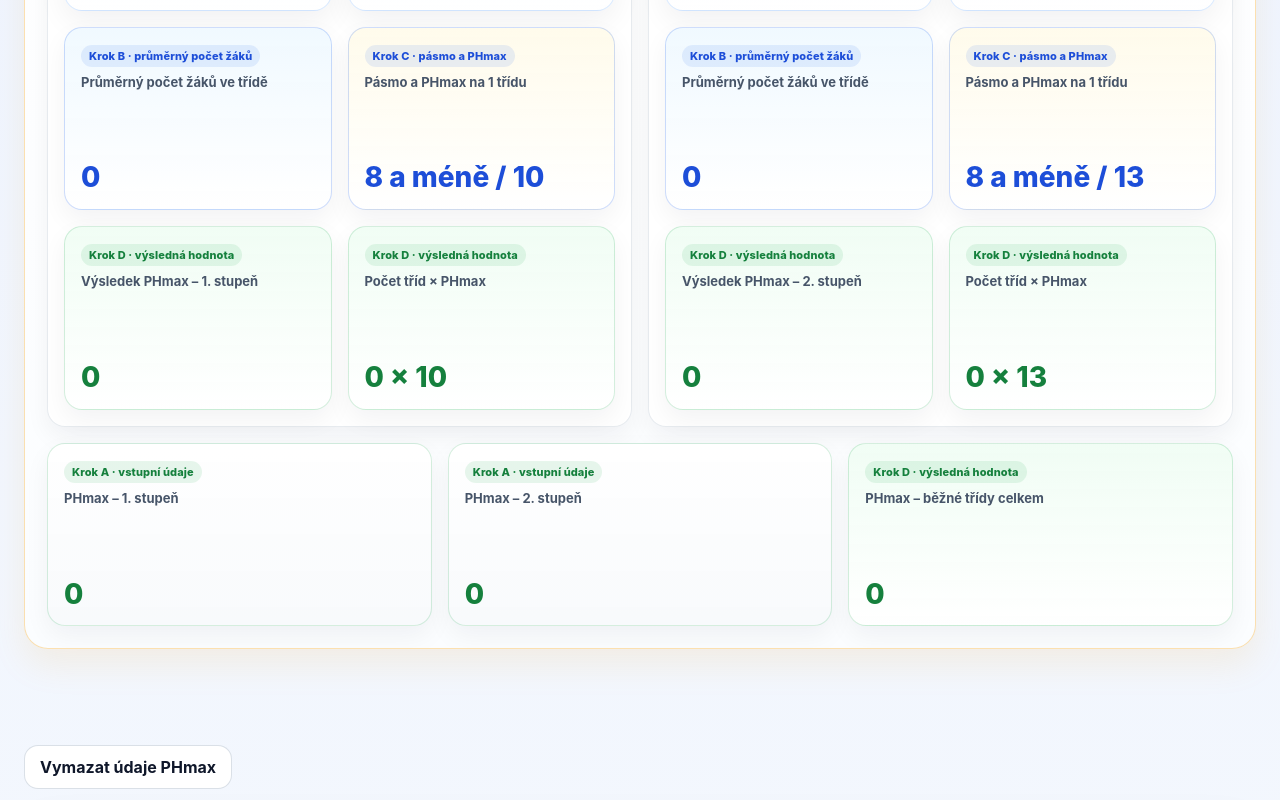
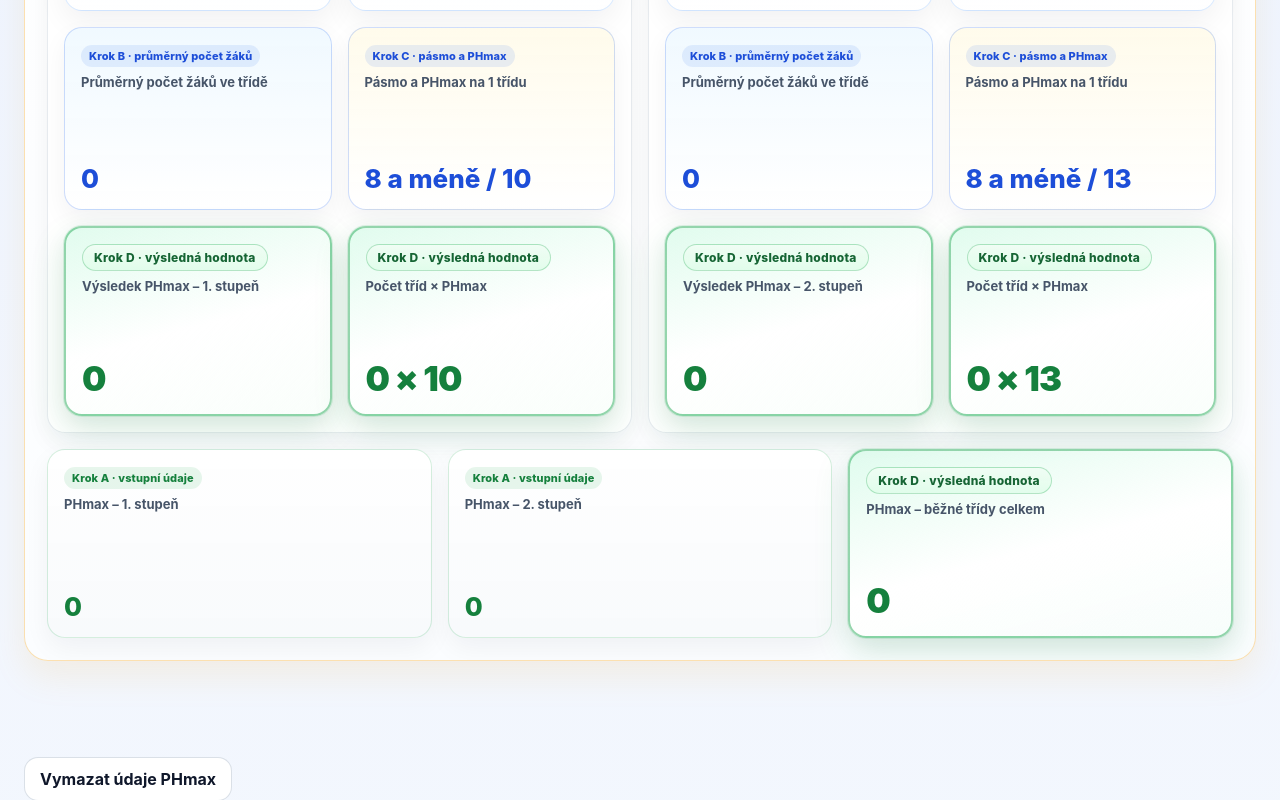
Before and after one commit to tomas-zahradnicek/phmax_webapp, a React (Vite) app: page / in a window 1280 px wide. Shown: the part 2400-3200 px from the top of the page. Built offline with nearby package versions, Linux system fonts and the light colour scheme.

Commit message:
Add files via upload

```diff
--- a/src/styles.css
+++ b/src/styles.css
@@ -1825,6 +1825,16 @@ input[type="radio"] {
     min-height: 0 !important;
   }
 
+  .result-card--step-d {
+    border-width: 1.5px !important;
+    border-color: rgba(22, 120, 60, 0.55) !important;
+  }
+
+  .result-card--step-d .result-card__value {
+    font-size: 11.75pt !important;
+    font-weight: 900 !important;
+  }
+
   .number-field__label {
     font-size: 7.25pt !important;
   }
@@ -2360,7 +2370,36 @@ input[type="radio"] {
 }
 
 .result-card--step-d {
-  background: linear-gradient(180deg, rgba(240,253,244,0.96) 0%, rgba(255,255,255,1) 100%);
+  position: relative;
+  background: linear-gradient(165deg, rgba(209, 250, 229, 0.65) 0%, rgba(255, 255, 255, 1) 52%, rgba(240, 253, 244, 0.35) 100%);
+  border-width: 2px;
+  border-color: rgba(22, 163, 74, 0.45);
+  box-shadow:
+    0 0 0 1px rgba(22, 163, 74, 0.12),
+    0 14px 36px rgba(22, 163, 74, 0.14),
+    0 8px 22px rgba(15, 23, 42, 0.06);
+}
+
+.result-card--step-d .result-card__type--d {
+  font-size: 12px;
+  padding: 5px 11px;
+  letter-spacing: 0.02em;
+  border: 1px solid rgba(22, 163, 74, 0.28);
+  background: linear-gradient(180deg, rgba(240, 253, 244, 0.95) 0%, rgba(220, 252, 231, 0.75) 100%);
+  color: #166534;
+}
+
+.result-card--step-d .result-card__value {
+  font-size: clamp(1.75rem, 2.8vw + 1rem, 2.15rem);
+  font-weight: 900;
+  letter-spacing: -0.03em;
+}
+
+.result-card--step-a .result-card__value,
+.result-card--step-b .result-card__value,
+.result-card--step-c .result-card__value {
+  font-weight: 800;
+  font-size: 26px;
 }
 
 .result-card--step-warning {
```
